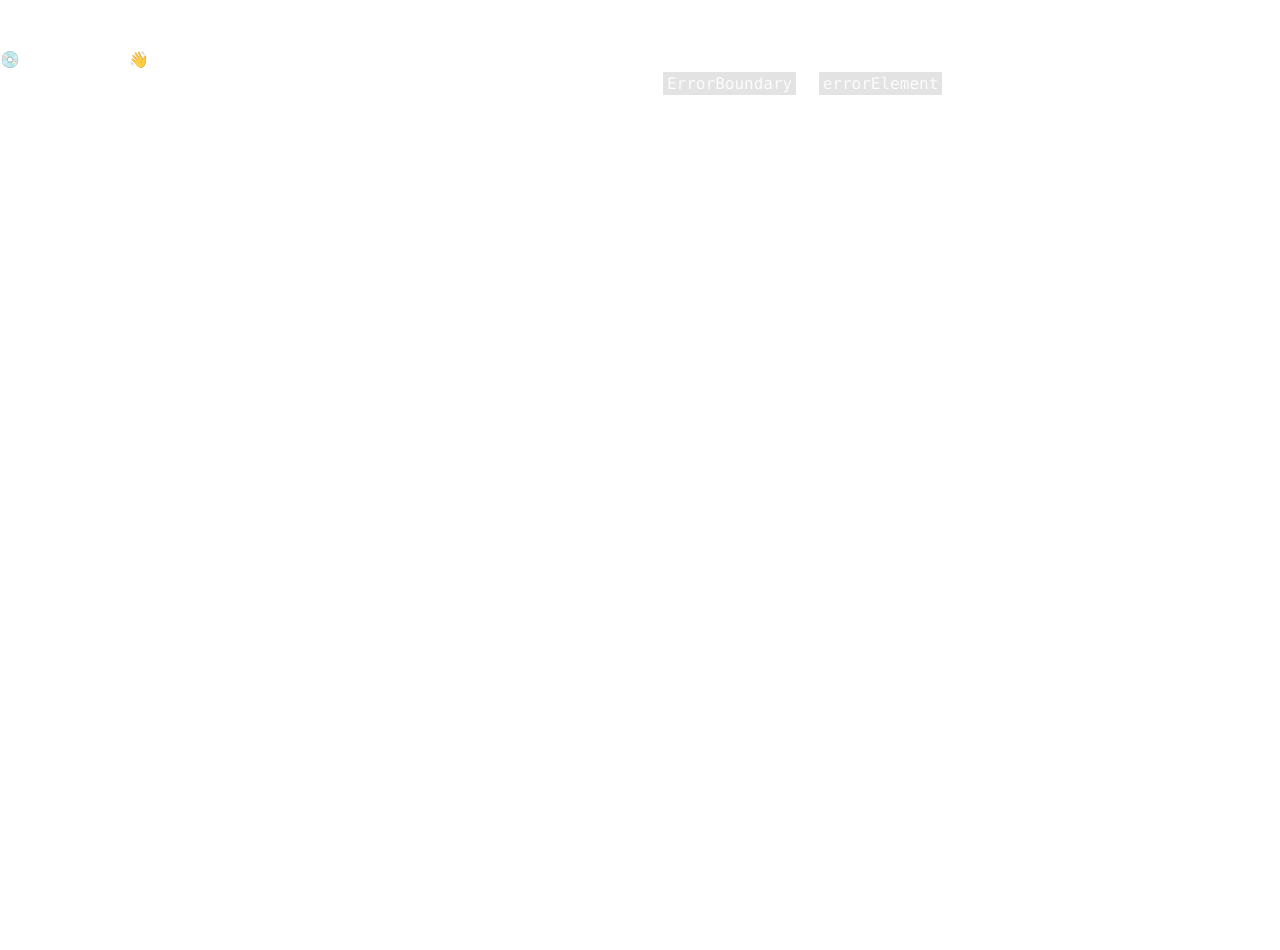
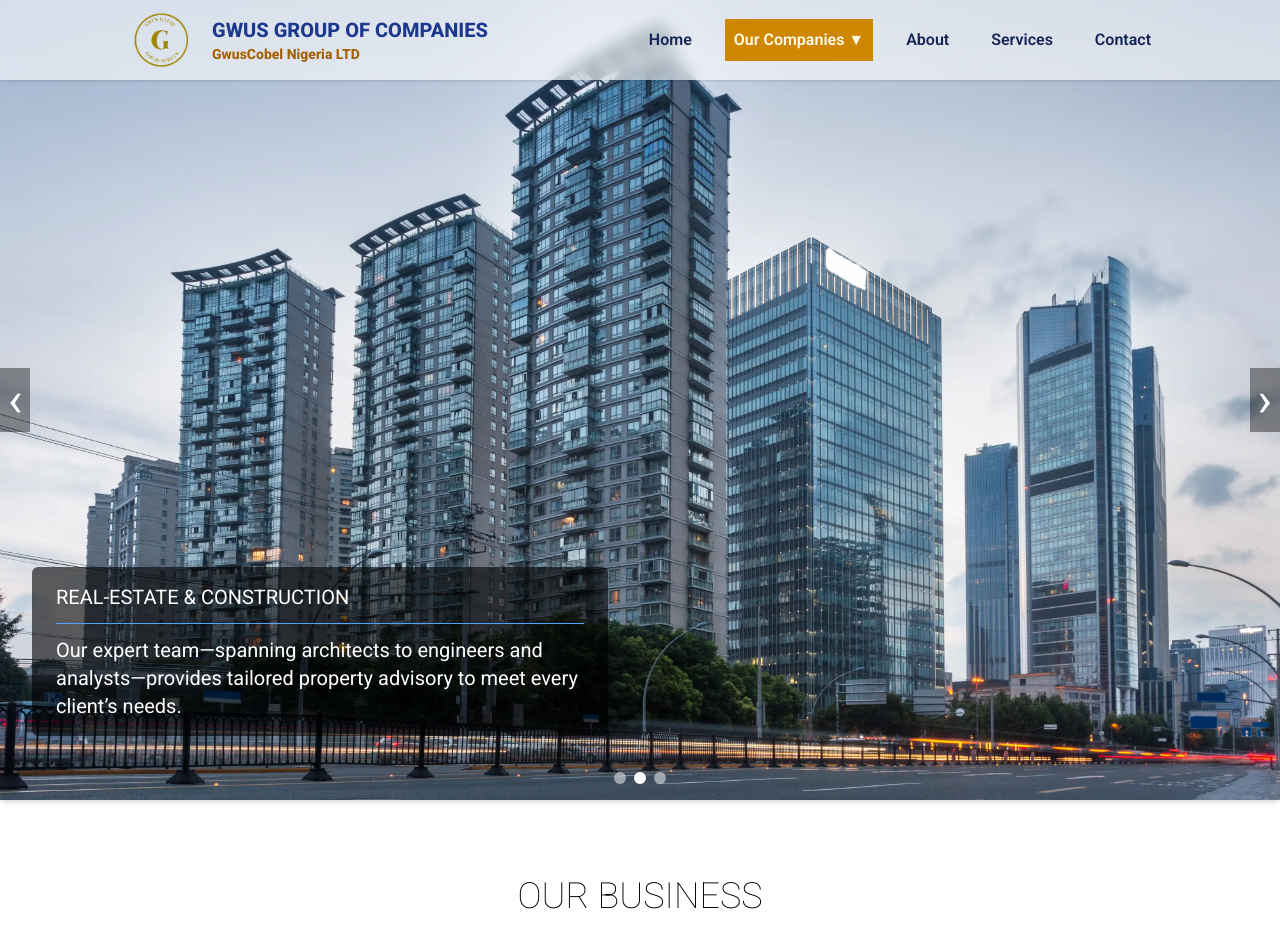
Before and after one commit to Hart-wiz/gwus-group, a React (Vite) app: page /gwusqatar in a window 1280 px wide. Before the commit this address had no page. Shown: the top 950 px of the page. Before the commit the page ends 800 px from the top, so only its background shows below. Built offline with nearby package versions, Linux system fonts and the light colour scheme.

Commit message:
worked on gwusqatar

```diff
--- a/src/assets/assets.js
+++ b/src/assets/assets.js
@@ -29,6 +29,7 @@ export const cards = [
   {
     image: gwusqatar,
     title: "GWUSQATAR LIMITED",
+    link: "/gwusqatar",
     RN: "8322133",
     about:
       "GWUSQATAR LIMITED is a trusted general trading and supply company specializing in the sales, distribution, and export of spare parts, textiles, electrical, and industrial goods, with services in installation, fabrication, and global procurement.",
--- a/src/components/ServiceCard.jsx
+++ b/src/components/ServiceCard.jsx
@@ -11,7 +11,7 @@ const ServiceCard = ({ title, text, image, RN, link }) => {
     <>
       <a
         href={link}
-        className="flex flex-col  w-[350px] h-auto p-3 shadow-lg rounded-lg bg-white text-sm gap-0 max-md:w-full  "
+        className="flex flex-col  w-[350px] h-auto p-3 shadow-lg rounded-lg bg-white text-sm gap-0 max-md:w-full hover:bg-gray-300 "
       >
         <img
           src={image}
--- /dev/null
+++ b/src/pages/GwusCobelAgency.jsx
@@ -0,0 +1,57 @@
+import React from "react";
+import Nav from "../components/Nav";
+import Footer from "../components/Footer";
+import slide4 from "../assets/realestate4.webp";
+import realestate from "../assets/property.jpg";
+import CobelProjectCard from "../components/CobelProjectCard";
+
+const GwusCobelAgency = () => {
+  const content = [
+    {
+      image: realestate,
+      title: "Agency Services",
+      progress: 95,
+      article:
+        "No matter the dynamics, when it comes to letting, buying or selling of properties of any kind, we are a trusted ally. We are experienced well enough to transact or advice across various kinds of properties such as flats, houses, land and commercial property for sale and rent in Nigeria. Our experts are available and ready to meet your needs. We are always poised to offer you the benefits of our strong market knowledge. Our in-house experts will guide you all the way through transaction conceptualization to completion. ",
+    },
+    {
+      image: realestate,
+      title: "Survey Services ",
+      progress: 95,
+      article:
+        " Our Survey Services include: Perimeter/Boundary Survey, Drone Survey, Mapping, Topographic Survey, As-Built Survey, Setting Out, Pipeline Survey, Route Survey, and  Bathymetric Survey",
+    },
+  ];
+
+  return (
+    <div>
+      <Nav />
+      <main>
+        <img src={slide4} alt="" className="h-90 w-screen" />
+        <h1 className="text-black text-center font-mono text-3xl py-6 flex flex-row justify-center max-md:text-lg">
+          <a
+            href="/gwuscobel"
+            className="text-black p-1 text-sm mr-5   bg-blue-300 border-3 border-blue-500 cursor-pointer "
+          >
+            ⇦back
+          </a>
+          Real-estate Agency Services
+        </h1>
+
+        <section className="flex gap-1 m-9 flex-col max-md:m-0">
+          {content.map((content) => (
+            <CobelProjectCard
+              image={content.image}
+              title={content.title}
+              article={content.article}
+              progress={content.progress}
+            />
+          ))}
+        </section>
+      </main>
+      <Footer />
+    </div>
+  );
+};
+
+export default GwusCobelAgency;
--- a/src/pages/GwusCobelConsult.jsx
+++ b/src/pages/GwusCobelConsult.jsx
@@ -11,8 +11,21 @@ const GwusCobelConsult = () => {
       image: realestate,
       title: "Real Estate Consultancy Services",
       progress: 95,
-      article:
-        " Our Property Management encompasses a range of services to ensure the health and safety, efficiency, welfare, comfort and functionality of a building, its residents and employees and the ground it sits on. With over four decade's hands on experience in this field, we have proven track record in property/facility management that optimize resources for investors and occupiers across all types of properties. We source, secure and select tenants for vacant properties, negotiating and collecting rents and ensuring that tenants comply with the covenants contained in the respective contractual agreements. We also attend to issues such as maintenance, repairs and carrying out such other functions that enable the optimization of investor's returns. Managing complexity is our strength, as demonstrated by the scale and quality of our portfolio; our ability to manage large portfolios is underpinned by our human and technological infrastructure, size, and national spread which provide constant monitoring and control across the entire portfolio with real-time reporting of key indicators. We complement property management with facilities management, helping our clients realize savings in the operation and maintenance of their property portfolio while meeting their service standards and sustainability goals without compromising Quality, Health, Safety and Environment (QHSE)",
+      article: `With years of extensive experience in the industry, our teams of consultants offer advisory on vast areas of real estate to the delight of our clients (institutions, individuals, government and businesses.
+
+      We provide comprehensive property advice in the form of estate strategies, asset management planning and cost reduction initiatives.
+
+      We undertake feasibility studies, options appraisals and business case work which underpin capital investment decisions and funding approvals in all areas. We add value through the planning and development process, as well as help structure Public Private Partnerships (PPP) or Joint Ventures (JV).
+
+      Our lease advisory team specializes in minimizing lease exit costs. We have extensive experience of advising on strategic sourcing, Private Finance Initiative (PFI) solutions and PFI contract management. We are also adept at valuing public sector property.
+
+      In addition, we provide professional services in the following areas to ensure realization of set goals within reasonable time frame and cost limit:
+
+      - Representing owners of acquired properties on compensation assessment, verification and claims
+      - Representing Government or Corporate Organizations on all land acquisition and compensation matters
+      - Rendering relevant professional advice to individuals and corporate bodies on PUBLIC PRIVATE PARTNERSHIP relationships
+      - Receivership / Recovery Services on behalf of Clients in event of insolvency or liquidation
+      - Processing of Governor's consent on subsequent land transactions.`,
     },
   ];
 
--- /dev/null
+++ b/src/pages/GwusQatar.jsx
@@ -0,0 +1,95 @@
+import React from "react";
+import Nav from "../components/Nav";
+import ImageSlider from "../components/ImageSlider";
+import slide3 from "../assets/realestate3.webp";
+import slide4 from "../assets/realestate4.webp";
+import slide5 from "../assets/realestate5.webp";
+import realestate from "../assets/realestate.jpg";
+import agency from "../assets/agency.jpg";
+import consult from "../assets/consult.jpg";
+import Footer from "../components/Footer";
+import Contact from "../components/Contact";
+import About from "../components/About";
+import { Link } from "react-router-dom";
+import ImageCard from "../components/ImageCard";
+import ServiceCard from "../components/ServiceCard";
+import { gwusCobelCards } from "../assets/assets";
+
+const GwusQatar = () => {
+  const images = [slide3, slide4, slide5];
+  const articles = [
+    "With 40+ years of experience, we deliver proven, efficient property and facility management solutions for all real estate types.",
+    "Our expert team—spanning architects to engineers and analysts—provides tailored property advisory to meet every client’s needs.",
+    "Ou team of consultants provides personalized solutions to acquisitions, ownership, valuation, development, occupations and disposal of properties. ",
+  ];
+  const title = ["REAL-ESTATE & CONSTRUCTION"];
+
+  const gwusCobelServe = [
+    {
+      image: realestate,
+      title: "Project Development",
+      link: "/gwuscobel/project",
+    },
+    {
+      image: consult,
+      title: "Real Estate Consultancy ",
+      link: "/gwuscobel/consult",
+    },
+    {
+      image: agency,
+      title: "Agency Services",
+      link: "/gwusCobel/agency",
+    },
+  ];
+  return (
+    <div>
+      <Nav
+        companyName="GwusCobel Nigeria LTD"
+        className="text-sm text-yellow-700"
+      />
+      <section className="relative">
+        <ImageSlider images={images} article={articles} title={title} />
+      </section>
+      <section className="my-10" id="services">
+        <h2 className="text-4xl text-center font-thin p-9 text-black">
+          OUR BUSINESS
+        </h2>
+        <div className="flex gap-20 justify-center  flex-wrap flex-row max-md:gap-10 ">
+          {gwusCobelServe.map((card) => (
+            <Link to={card.link}>
+              <ImageCard cardImage={card.image} title={card.title} />
+            </Link>
+          ))}
+        </div>
+      </section>
+      <section className="my-15">
+        <h1 className="text-center font-thin text-4xl text-black">
+          OUR PROJECTS
+        </h1>
+        <div>
+          <main className=" px-9 py-9 max-md:px-0 max-md:py-9">
+            <div className="flex gap-5 flex-wrap flex-row justify-center">
+              {gwusCobelCards.map((card) => (
+                <ServiceCard
+                  image={card.image}
+                  title={card.title}
+                  text={card.about}
+                />
+              ))}
+            </div>
+          </main>
+        </div>
+      </section>
+
+      <div id="about">
+        <About />
+      </div>
+      <div id="contact">
+        <Contact />
+      </div>
+      <Footer />
+    </div>
+  );
+};
+
+export default GwusQatar;
```
Also changed, not shown: src/App.jsx (+10 -0 lines).
